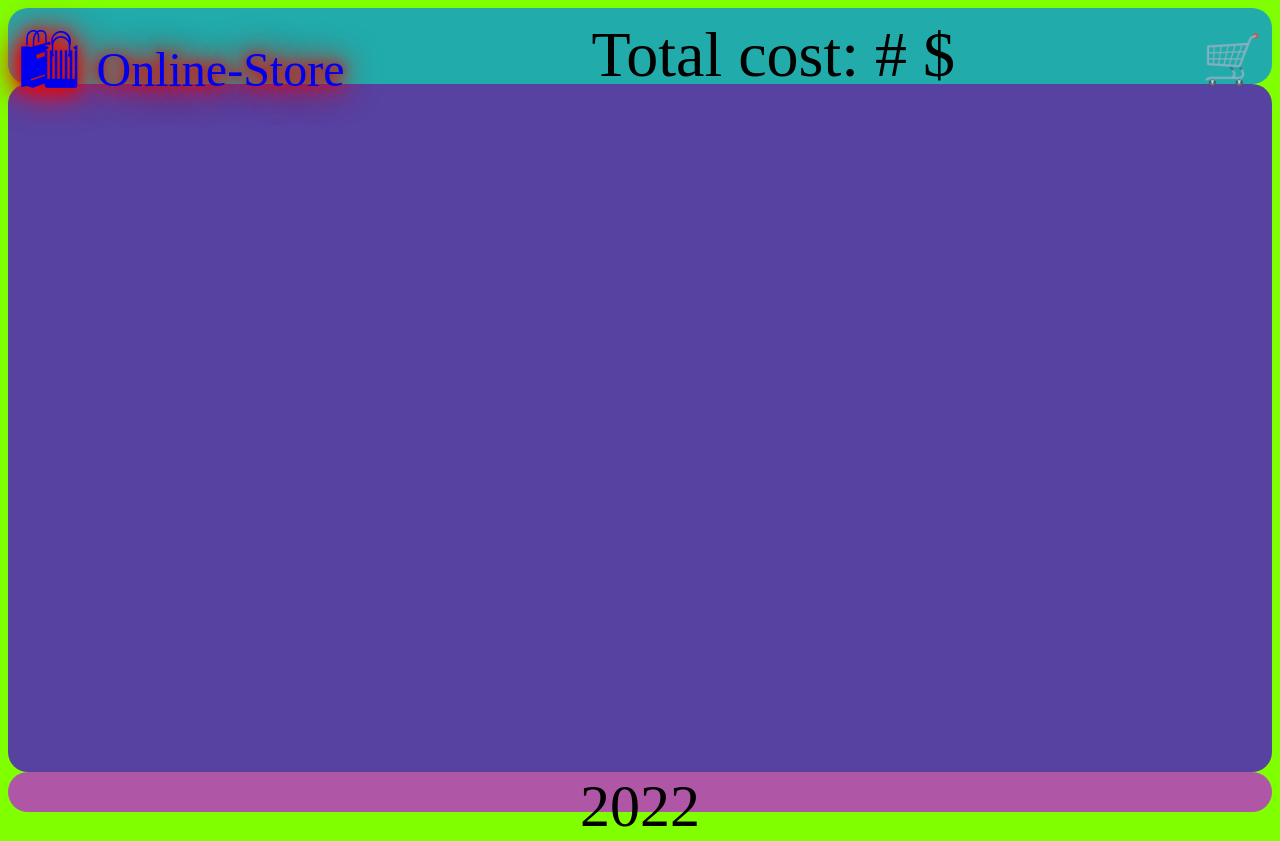
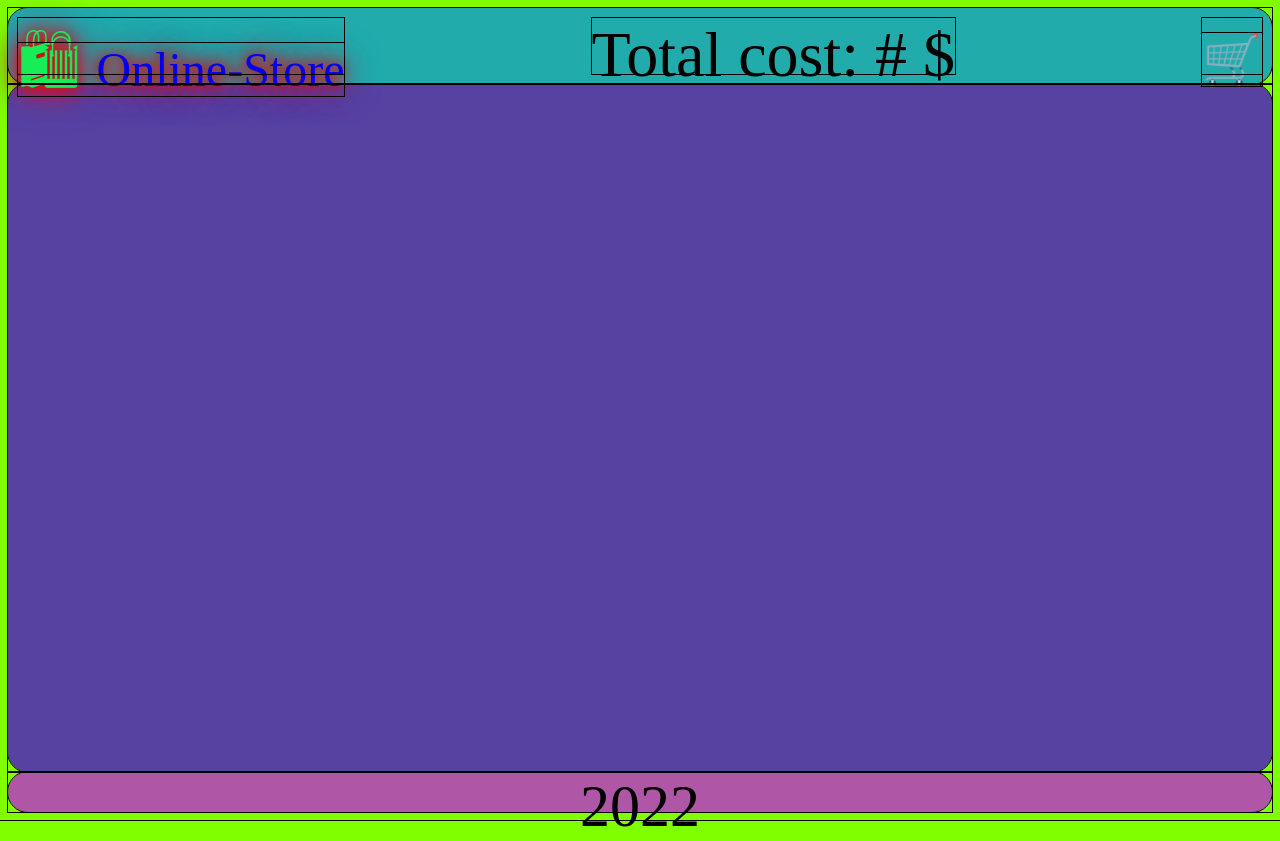
Before and after one commit to AP-Est/Online-Store, a website built with webpack: page Dev/src/index.html in a window 1280 px wide. Built offline with nearby package versions, Linux system fonts and the light colour scheme.

Commit message:
feat: add outline

```diff
--- a/Dev/src/style.scss
+++ b/Dev/src/style.scss
@@ -1,3 +1,7 @@
+* {
+  outline: 1px solid black;
+}
+
 body {
     background-color: chartreuse;
 }
@@ -38,8 +42,10 @@ body {
 
 .header__logo_link {
     font-size: 3rem;
-    text-shadow: 0 0 10px rgb(184 24 24), 0 0 20px red, 0 0 30px red, 0 0 40px red;
+
+    text-shadow: 0 0 10px rgb(184 24 24), 0 0 20px red, 0 0 30px red, 0 0 40px rgb(85, 55, 178);
     &::before {
+        color:rgb(22, 237, 86);
         font-size: 4rem;
         content: "🛍 "
     }
```
